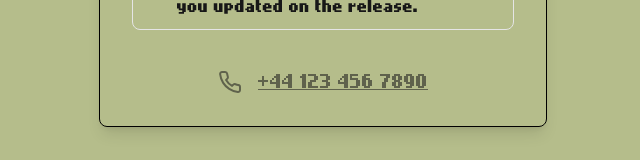
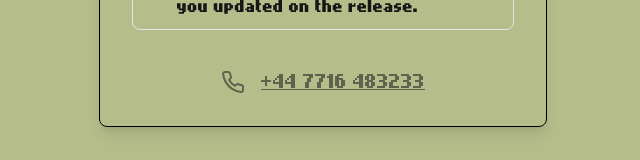
Before and after one commit to hashtagobi1/please-dont-call, a Next.js app: page / in a window 1280 px wide. Both pictures are taken after typing "Sample", "name@example.com" into the empty fields and a click on the button "Keep Me Updated". Shown: the part 372-532 px from the top of the page, without its empty margins (317-957 px from the left). Built offline with nearby package versions, Linux system fonts and the light colour scheme.

Commit message:
added real number

```diff
--- a/src/app/layout.tsx
+++ b/src/app/layout.tsx
@@ -18,8 +18,8 @@ const nokiaFont = localFont({
 });
 
 export const metadata: Metadata = {
-  title: "Create Next App",
-  description: "Generated by create next app",
+  title: "UK Number One",
+  description: "produced by obi",
 };
 
 export default function RootLayout({
--- a/src/components/SongReleaseSignup.tsx
+++ b/src/components/SongReleaseSignup.tsx
@@ -95,10 +95,10 @@ export default function SongReleaseSignup() {
           <div className="mt-10 text-center animate-pulse">
             <a
               className="underline gap-4 flex items-center justify-center"
-              href="tel:+441234567890"
+              href="tel:+447716483233"
             >
               <Phone />
-              +44 123 456 7890
+              +44 7716 483233
             </a>
           </div>
         </>
```
